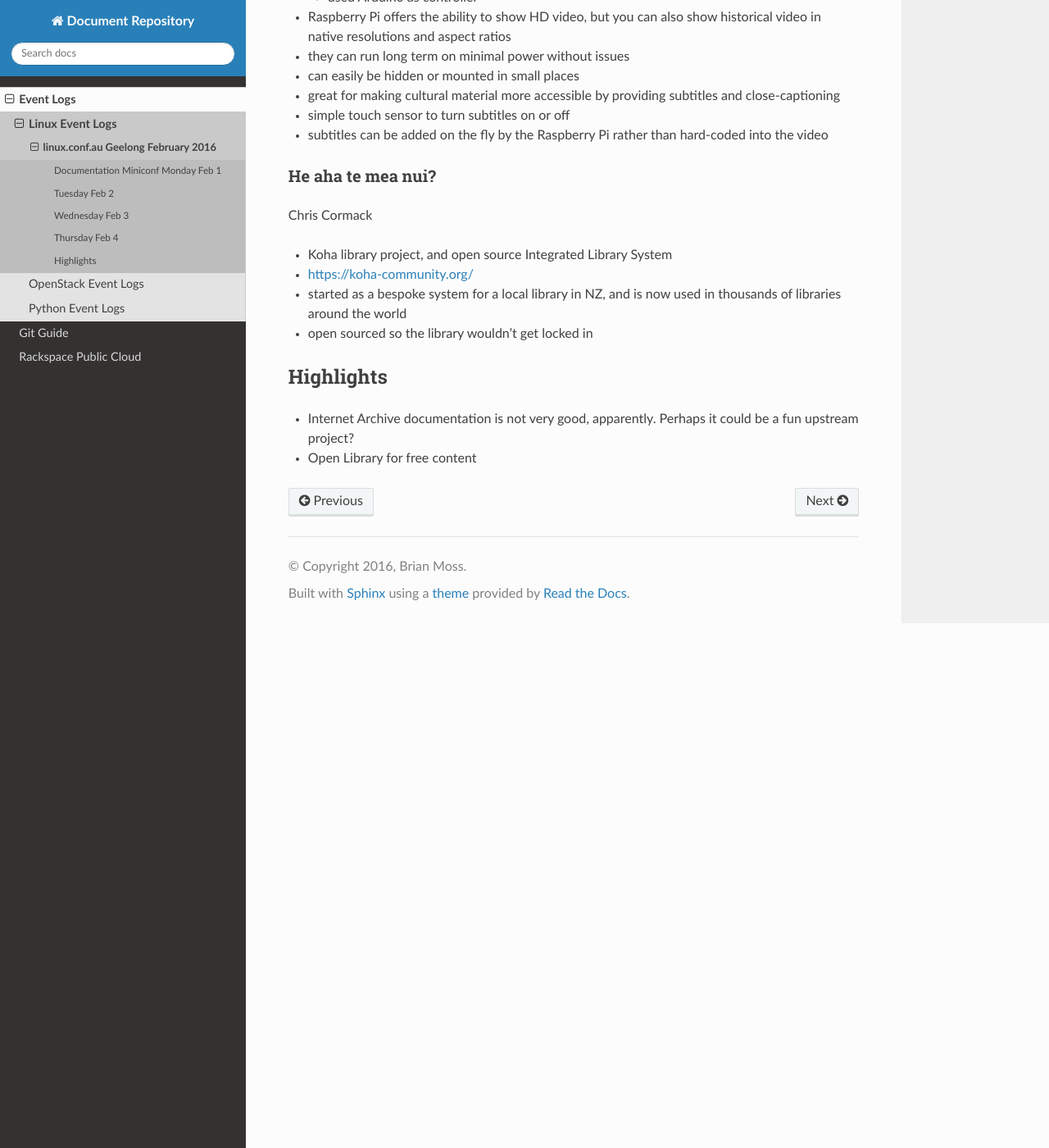
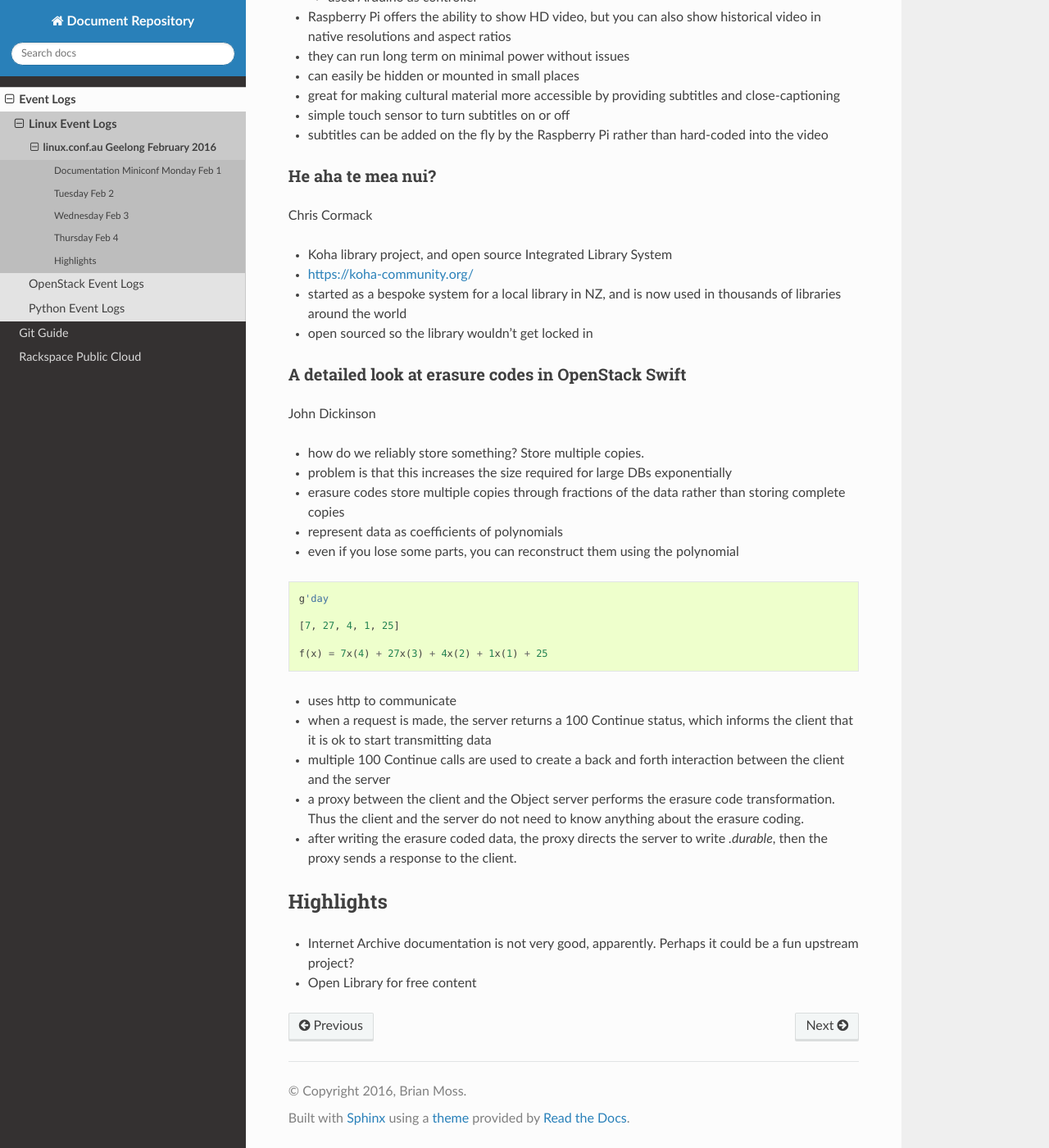
Before and after one commit to tgeles/docs, a Sphinx documentation site: the page built from docs/events/lca_2016.rst, in a window 1280 px wide and 1400 px high, scrolled down 7210 px. Shown: the whole window at 82% size. Built offline with Sphinx 7.4.7 and the Read the Docs theme 2.0.0, drawn with Linux system fonts in a browser that asks for light colours.

Commit message:
Add erasure code talk

```diff
--- a/docs/events/lca_2016.rst
+++ b/docs/events/lca_2016.rst
@@ -395,6 +395,37 @@ Chris Cormack
 - open sourced so the library wouldn't get locked in
 
 
+A detailed look at erasure codes in OpenStack Swift
+---------------------------------------------------
+John Dickinson
+
+- how do we reliably store something? Store multiple copies.
+- problem is that this increases the size required for large DBs
+  exponentially
+- erasure codes store multiple copies through fractions of the data rather
+  than storing complete copies
+- represent data as coefficients of polynomials
+- even if you lose some parts, you can reconstruct them using the polynomial
+
+.. code::
+
+   g'day
+
+   [7, 27, 4, 1, 25]
+
+   f(x) = 7x(4) + 27x(3) + 4x(2) + 1x(1) + 25
+
+- uses http to communicate
+- when a request is made, the server returns a 100 Continue status, which
+  informs the client that it is ok to start transmitting data
+- multiple 100 Continue calls are used to create a back and forth
+  interaction between the client and the server
+- a proxy between the client and the Object server performs the erasure code
+  transformation. Thus the client and the server do not need to know anything
+  about the erasure coding.
+- after writing the erasure coded data, the proxy directs the server to write
+  *.durable*, then the proxy sends a response to the client.
+
 
 Highlights
 ~~~~~~~~~~
```
